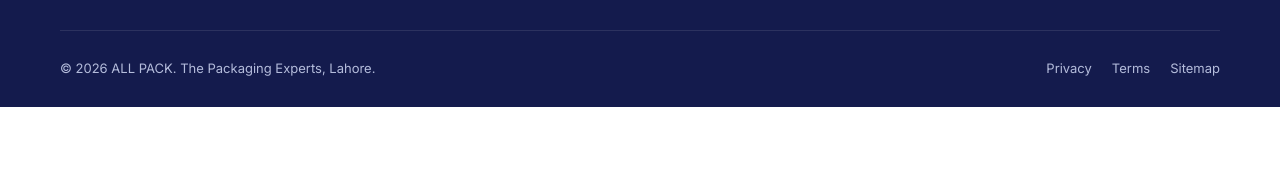
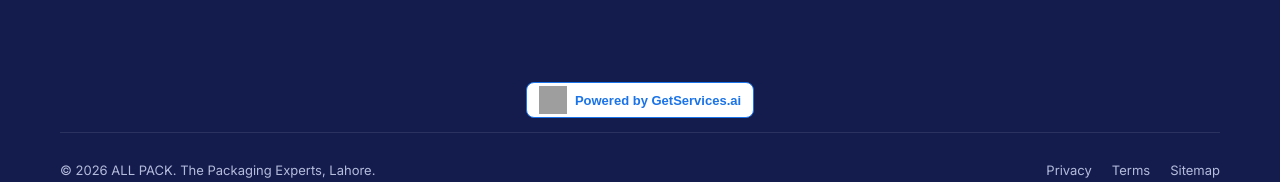
Before and after one commit to talhach99/all-pack-website, a Next.js app: page / in a window 1280 px wide. Shown: the part 6725-6907 px from the top of the page. Before the commit the page ends 6832 px from the top, so only its background shows below. Built offline with nearby package versions, Linux system fonts and the light colour scheme; no server answers; grey boxes are pictures that could not be loaded.

Commit message:
Footer: add Powered by GetServices.ai badge
Allow getservices.ai images in the CSP so the logo loads.

Co-Authored-By: Claude Opus 5.5 <noreply@anthropic.com>
Claude-Session: https://claude.ai/code/session_01HC6efuD9muYL2hBHb4EHkJ

```diff
--- a/next.config.ts
+++ b/next.config.ts
@@ -6,7 +6,7 @@ const csp = [
   "default-src 'self'",
   `script-src 'self' 'unsafe-inline' https://static.cloudflareinsights.com${isDev ? " 'unsafe-eval'" : ''}`,
   "style-src 'self' 'unsafe-inline'",
-  "img-src 'self' data: blob: https://images.unsplash.com https://images.pexels.com",
+  "img-src 'self' data: blob: https://images.unsplash.com https://images.pexels.com https://getservices.ai",
   "font-src 'self' data:",
   "connect-src 'self' https://cloudflareinsights.com",
   'frame-src https://www.google.com https://maps.google.com',
--- a/src/components/Footer.tsx
+++ b/src/components/Footer.tsx
@@ -40,6 +40,18 @@ export function Footer() {
           </address>
         </div>
       </div>
+      {/* Powered by GetServices.ai badge */}
+      <div className="py-3 text-center lg:mt-10">
+        <a
+          href="https://getservices.ai/?utm_source=client-site&utm_medium=footer-badge"
+          title="AI automation and AEO by GetServices.ai"
+          className="inline-flex items-center gap-2 rounded-lg border border-[#1a73e8] bg-white px-3 py-[3px] font-[Arial,sans-serif] text-[13px] font-semibold text-[#1a73e8] no-underline"
+        >
+          {/* eslint-disable-next-line @next/next/no-img-element */}
+          <img src="https://getservices.ai/airo-assets/images/logo/molecular-icon" alt="GetServices.ai logo" width={28} height={28} className="block h-7 w-7" />
+          <span>Powered by <strong>GetServices.ai</strong></span>
+        </a>
+      </div>
       <div className="container-x">
         <div className="flex flex-col justify-between gap-3 border-t border-white/10 py-7 pb-20 text-[13px] sm:flex-row sm:pb-7">
           <p>© {new Date().getFullYear()} ALL PACK. The Packaging Experts, Lahore.</p>
```
